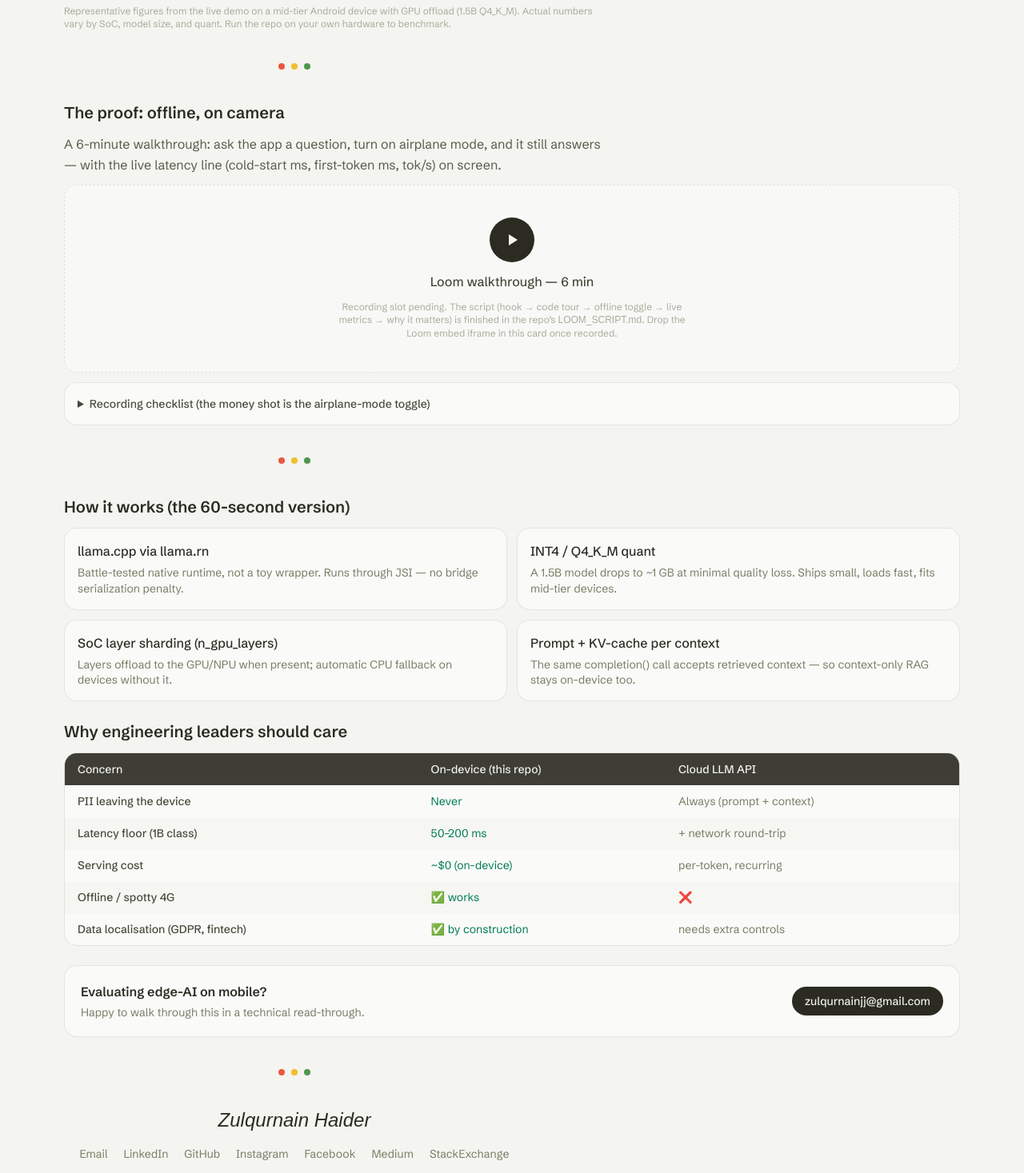
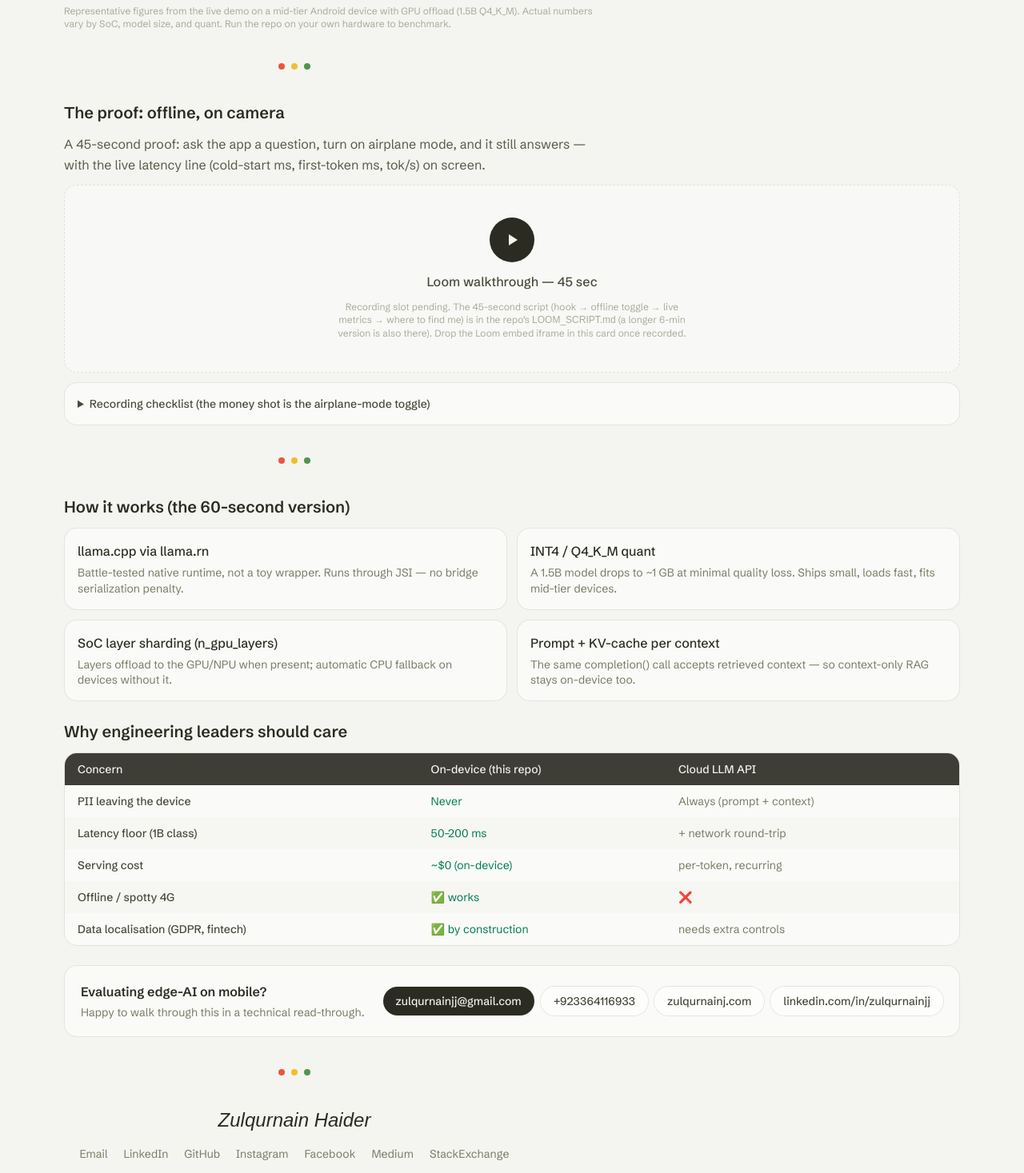
Before and after one commit to Zulqurnain/zulqurnainj.com, a Next.js app: page /on-device in a window 1280 px wide. Shown: the part 762-2229 px from the top of the page at 80% size. Built offline with nearby package versions, Linux system fonts and the light colour scheme; a web font is replaced by a local one.

Commit message:
feat(on-device): surface full unmasked contact string (phone + LinkedIn), align Loom copy to 45s

```diff
--- a/src/app/on-device/page.tsx
+++ b/src/app/on-device/page.tsx
@@ -166,7 +166,7 @@ export default function OnDevicePage() {
             The proof: offline, on camera
           </h3>
           <p className="text-olive-600 dark:text-olive-300 max-w-2xl leading-relaxed">
-            A 6-minute walkthrough: ask the app a question, turn on airplane mode, and it still
+            A 45-second proof: ask the app a question, turn on airplane mode, and it still
             answers — with the live latency line (cold-start ms, first-token ms, tok/s) on screen.
           </p>
 
@@ -181,12 +181,12 @@ export default function OnDevicePage() {
               </svg>
             </div>
             <p className="font-medium text-olive-700 dark:text-olive-200">
-              Loom walkthrough — 6 min
+              Loom walkthrough — 45 sec
             </p>
             <p className="text-xs text-olive-400 dark:text-olive-500 max-w-md leading-snug">
-              Recording slot pending. The script (hook → code tour → offline toggle → live metrics →
-              why it matters) is finished in the repo&rsquo;s <code>LOOM_SCRIPT.md</code>. Drop the
-              Loom embed iframe in this card once recorded.
+              Recording slot pending. The 45-second script (hook → offline toggle → live metrics →
+              where to find me) is in the repo&rsquo;s <code>LOOM_SCRIPT.md</code> (a longer 6-min
+              version is also there). Drop the Loom embed iframe in this card once recorded.
             </p>
           </div>
 
@@ -273,12 +273,36 @@ export default function OnDevicePage() {
                 Happy to walk through this in a technical read-through.
               </p>
             </div>
+            <div className="flex flex-wrap gap-2 items-center">
               <a
                 href="mailto:zulqurnainjj@gmail.com"
                 className="inline-flex items-center gap-1.5 text-sm font-medium px-4 py-2 rounded-full bg-olive-800 text-olive-100 dark:bg-olive-100 dark:text-olive-900 hover:opacity-90 transition-opacity whitespace-nowrap"
               >
                 zulqurnainjj@gmail.com
               </a>
+              <a
+                href="tel:+923364116933"
+                className="inline-flex items-center gap-1.5 text-sm font-medium px-4 py-2 rounded-full bg-white/60 dark:bg-olive-800/40 text-olive-700 dark:text-olive-200 ring-1 ring-olive-300/60 dark:ring-olive-700/60 hover:opacity-90 transition-opacity whitespace-nowrap"
+              >
+                +923364116933
+              </a>
+              <a
+                href="https://zulqurnainj.com"
+                target="_blank"
+                rel="noopener noreferrer"
+                className="inline-flex items-center gap-1.5 text-sm font-medium px-4 py-2 rounded-full bg-white/60 dark:bg-olive-800/40 text-olive-700 dark:text-olive-200 ring-1 ring-olive-300/60 dark:ring-olive-700/60 hover:opacity-90 transition-opacity whitespace-nowrap"
+              >
+                zulqurnainj.com
+              </a>
+              <a
+                href="https://linkedin.com/in/zulqurnainjj"
+                target="_blank"
+                rel="noopener noreferrer"
+                className="inline-flex items-center gap-1.5 text-sm font-medium px-4 py-2 rounded-full bg-white/60 dark:bg-olive-800/40 text-olive-700 dark:text-olive-200 ring-1 ring-olive-300/60 dark:ring-olive-700/60 hover:opacity-90 transition-opacity whitespace-nowrap"
+              >
+                linkedin.com/in/zulqurnainjj
+              </a>
+            </div>
           </div>
         </section>
 
```
Lines whose indentation alone changed are shown as unchanged.
